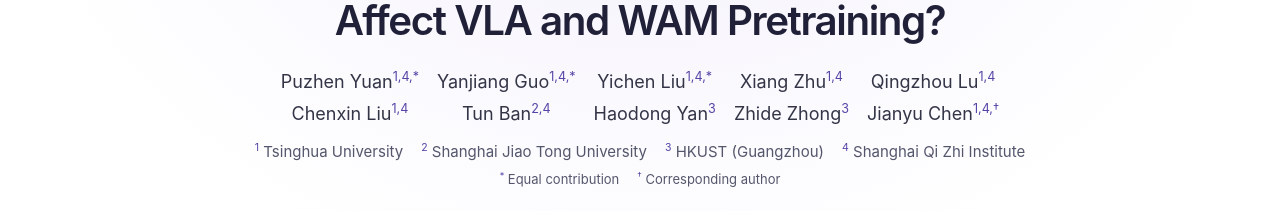
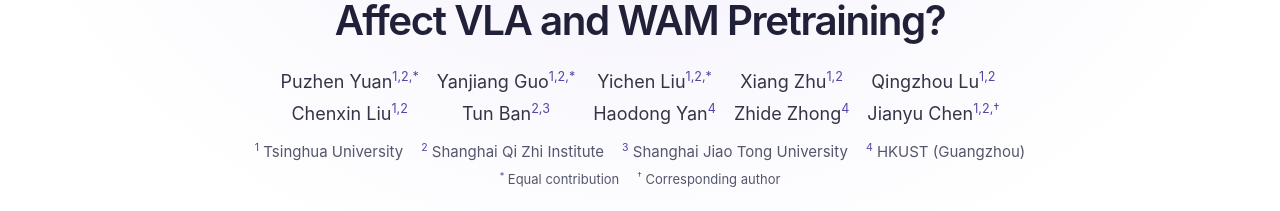
Before and after one commit to PuzhenYuan/EgoStudy-website, a plain HTML site: page index.html in a window 1280 px wide. Shown: the part 280-491 px from the top of the page. Drawn offline with Linux system fonts and the light colour scheme.

Commit message:
Number author affiliations in order of first appearance

```diff
--- a/index.html
+++ b/index.html
@@ -18,22 +18,22 @@
 <div class="hero">
 <h1><span class="project-name">EgoStudy</span><span class="paper-title">How Does Scaling Egocentric Data Affect VLA and WAM Pretraining?</span></h1>
 <p class="authors">
-  <span>Puzhen Yuan<sup>1,4,*</sup></span>
-  <span>Yanjiang Guo<sup>1,4,*</sup></span>
-  <span>Yichen Liu<sup>1,4,*</sup></span>
-  <span>Xiang Zhu<sup>1,4</sup></span>
-  <span>Qingzhou Lu<sup>1,4</sup></span>
-  <span>Chenxin Liu<sup>1,4</sup></span>
-  <span>Tun Ban<sup>2,4</sup></span>
-  <span>Haodong Yan<sup>3</sup></span>
-  <span>Zhide Zhong<sup>3</sup></span>
-  <span>Jianyu Chen<sup>1,4,†</sup></span>
+  <span>Puzhen Yuan<sup>1,2,*</sup></span>
+  <span>Yanjiang Guo<sup>1,2,*</sup></span>
+  <span>Yichen Liu<sup>1,2,*</sup></span>
+  <span>Xiang Zhu<sup>1,2</sup></span>
+  <span>Qingzhou Lu<sup>1,2</sup></span>
+  <span>Chenxin Liu<sup>1,2</sup></span>
+  <span>Tun Ban<sup>2,3</sup></span>
+  <span>Haodong Yan<sup>4</sup></span>
+  <span>Zhide Zhong<sup>4</sup></span>
+  <span>Jianyu Chen<sup>1,2,†</sup></span>
 </p>
 <p class="affiliations">
   <span><sup>1</sup> Tsinghua University</span>
-  <span><sup>2</sup> Shanghai Jiao Tong University</span>
-  <span><sup>3</sup> HKUST (Guangzhou)</span>
-  <span><sup>4</sup> Shanghai Qi Zhi Institute</span>
+  <span><sup>2</sup> Shanghai Qi Zhi Institute</span>
+  <span><sup>3</sup> Shanghai Jiao Tong University</span>
+  <span><sup>4</sup> HKUST (Guangzhou)</span>
 </p>
 <p class="contributions"><span><sup>*</sup> Equal contribution</span> <span><sup>†</sup> Corresponding author</span></p>
 <div class="actions"><a class="button" href="assets/supplementary-material.pdf" target="_blank" rel="noopener"><span class="document-icon" aria-hidden="true"></span>Supplementary Material</a>
```
